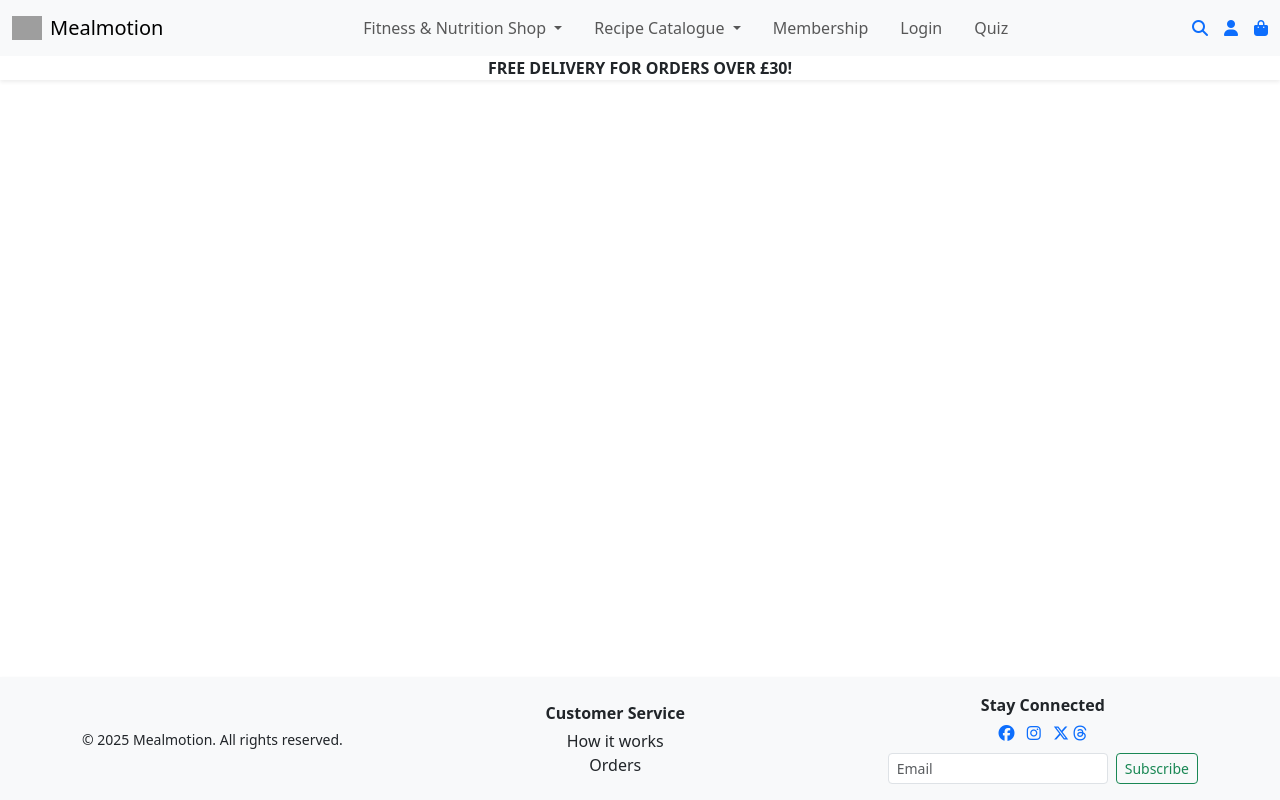
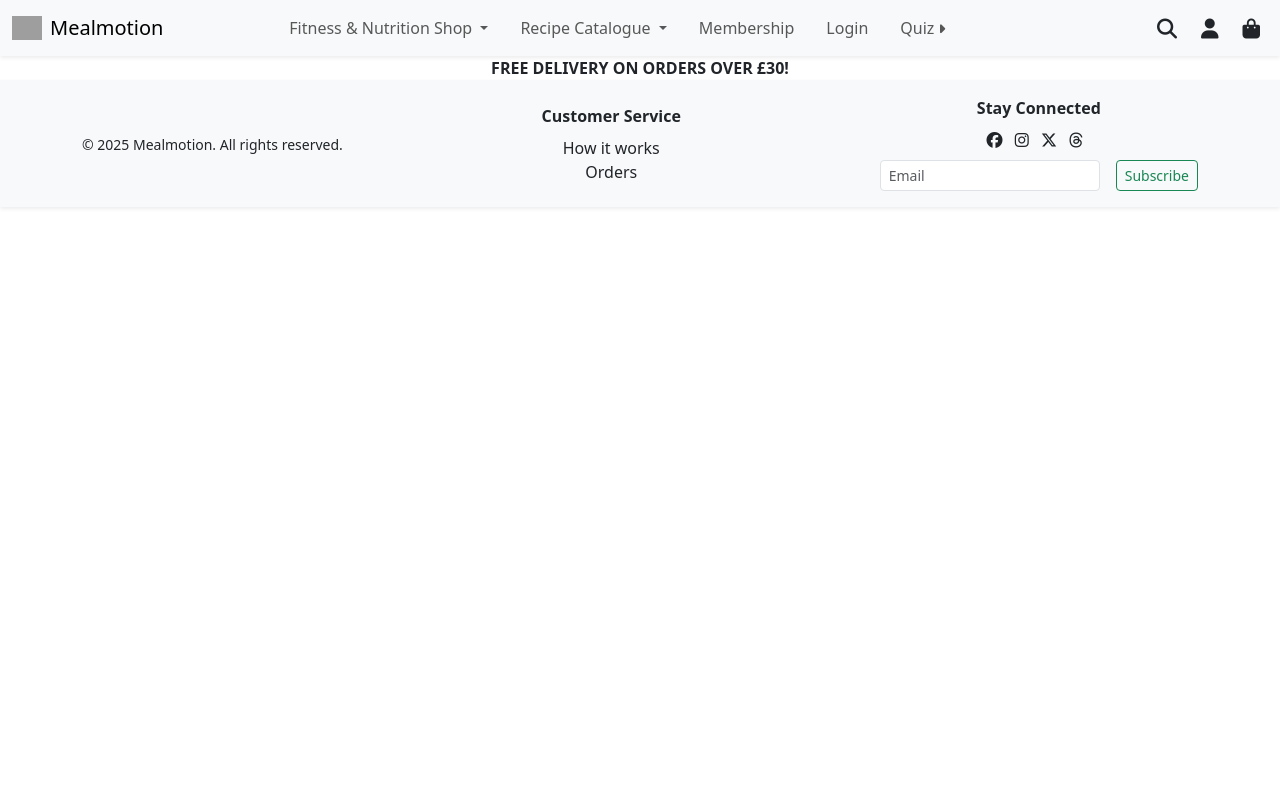
Before and after one commit to AugustinaGonja/mealmotion, a Django app: template templates/base.html in a window 1280 px wide. Run offline with Django 5.2, Linux system fonts and the light colour scheme; the template is opened without the code that fills it, so the values that code supplies are empty; some libraries are stand-ins or nearby versions; grey boxes are pictures that could not be loaded.

Commit message:
Added footer.html & corresponding tag to base.

```diff
--- a/mealmotion/settings.py
+++ b/mealmotion/settings.py
@@ -145,6 +145,11 @@ USE_TZ = True
 # https://docs.djangoproject.com/en/5.2/howto/static-files/
 
 STATIC_URL = 'static/'
+STATICFILES_DIRS = (os.path.join(BASE_DIR, 'static'),)
+
+MEDIA_URL = '/media/'
+MEDIA_ROOT = os.path.join(BASE_DIR, 'media')
+
 
 # Default primary key field type
 # https://docs.djangoproject.com/en/5.2/ref/settings/#default-auto-field
--- a/mealmotion/urls.py
+++ b/mealmotion/urls.py
@@ -16,9 +16,11 @@ Including another URLconf
 """
 from django.contrib import admin
 from django.urls import path, include
+from django.conf import settings
+from django.conf.urls.static import static
 
 urlpatterns = [
     path('admin/', admin.site.urls),
     path('accounts/', include('allauth.urls')),
     path('', include('home.urls')),
-]
+]+ static(settings.MEDIA_URL, document_root=settings.MEDIA_ROOT)
--- a/templates/base.html
+++ b/templates/base.html
@@ -7,51 +7,27 @@
   <meta charset="utf-8">
   <meta name="viewport" content="width=device-width, initial-scale=1">
   <title>Mealmotion</title>
+  <!-- Bootstrap CSS -->
   <link href="https://cdn.jsdelivr.net/npm/bootstrap@5.3.8/dist/css/bootstrap.min.css" rel="stylesheet"
     integrity="sha384-sRIl4kxILFvY47J16cr9ZwB07vP4J8+LH7qKQnuqkuIAvNWLzeN8tE5YBujZqJLB" crossorigin="anonymous">
-  <link rel="stylesheet" href="base.css">
+  <!-- Custom Styles -->
+  <link rel="stylesheet" href="{% static 'css/base.css' %}">
   <!-- FontAwesome -->
   <script src="https://kit.fontawesome.com/7e94103858.js" crossorigin="anonymous"></script>
 </head>
 
 <body>
   <!-- Navigation -->
-  {% include 'navbar.html' %}
-  <div class="container-fluid mt-5 pt-2 text-center shadow-sm ">
-    <strong class="text-uppercase">Free Delivery For Orders Over £30!</strong>
+  {% include 'includes/navbar.html' %}
+  <div id="nav-banner" class="container-fluid mt-5 pt-2 text-center shadow-sm">
+    <strong class="text-uppercase">Free Delivery On Orders Over £30!</strong>
   </div>
   <!-- Main Content -->
   {% block content %}
   {% endblock %}
   <!-- Footer -->
-  <footer class="navbar fixed-bottom bg-body-tertiary shadow-sm py-3">
-    <div
-      class="container d-flex flex-column flex-md-row justify-content-between align-items-center text-center text-md-start gap-3">
-      <div>
-        <small>© 2025 Mealmotion. All rights reserved.</small>
-      </div>
-      <div class="text-center">
-        <strong class="d-block mb-1">Customer Service</strong>
-        <ul class="list-unstyled mb-0">
-          <li><a href="#" class="text-reset text-decoration-none">How it works</a></li>
-          <li><a href="#" class="text-reset text-decoration-none">Orders</a></li>
-        </ul>
-      </div>
-      <div class="text-center">
-        <strong class="d-block mb-1">Stay Connected</strong>
-        <div class="mb-2">
-          <a href="https://en-gb.facebook.com/"><i class="fa-brands fa-facebook me-2"></i></a>
-          <a href="https://www.instagram.com/"><i class="fa-brands fa-instagram me-2"></i></a>
-          <a href="https://x.com/"><i class="fa-brands fa-x-twitter"></i></a>
-          <a href="https://www.threads.com/"><i class="fa-brands fa-threads"></i></a>
-        </div>
-        <form class="d-flex justify-content-center justify-content-md-end">
-          <input class="form-control form-control-sm me-2" type="email" placeholder="Email" aria-label="Email">
-          <button class="btn btn-outline-success btn-sm" type="submit">Subscribe</button>
-        </form>
-      </div>
-    </div>
-  </footer>
+  {% include 'includes/footer.html' %}
+  <!-- Bootstrap JS -->
   <script src="https://cdn.jsdelivr.net/npm/bootstrap@5.3.8/dist/js/bootstrap.bundle.min.js"
     integrity="sha384-FKyoEForCGlyvwx9Hj09JcYn3nv7wiPVlz7YYwJrWVcXK/BmnVDxM+D2scQbITxI"
     crossorigin="anonymous"></script>
--- /dev/null
+++ b/templates/includes/footer.html
@@ -0,0 +1,31 @@
+<footer class="bg-body-tertiary shadow-sm py-3 mt-auto custom-footer">
+    <div class="container d-flex flex-column flex-md-row justify-content-between align-items-center text-center text-md-start gap-3">
+      <!-- Copyright -->
+      <div>
+        <small>&copy 2025 Mealmotion. All rights reserved.</small>
+      </div>
+      <!-- Customer service -->
+      <div class="text-center">
+        <strong class="d-block mb-2 f-text">Customer Service</strong>
+        <ul class="list-unstyled mb-0">
+          <li><a href="#" class="text-reset text-decoration-none">How it works</a></li>
+          <li><a href="#" class="text-reset text-decoration-none">Orders</a></li>
+        </ul>
+      </div>
+      <!-- Contact -->
+      <div class="text-center">
+        <strong class="d-block mb-2 f-text">Stay Connected</strong>
+        <div class="mb-2">
+          <a href="https://en-gb.facebook.com/" class="text-reset me-2"><i class="fa-brands fa-facebook"></i></a>
+          <a href="https://www.instagram.com/" class="text-reset me-2"><i class="fa-brands fa-instagram"></i></a>
+          <a href="https://x.com/" class="text-reset me-2"><i class="fa-brands fa-x-twitter"></i></a>
+          <a href="https://www.threads.com/" class="text-reset me-2"><i class="fa-brands fa-threads"></i></a>
+        </div>
+        <!-- Subscription Form -->
+        <form class="d-flex flex-column flex-sm-row justify-content-center justify-content-md-end gap-2">
+          <input class="form-control form-control-sm me-2" type="email" placeholder="Email" aria-label="Email">
+          <button class="btn btn-outline-success btn-sm" type="submit">Subscribe</button>
+        </form>
+      </div>
+    </div>
+</footer>
--- /dev/null
+++ b/templates/includes/navbar.html
@@ -0,0 +1,70 @@
+<nav class="navbar fixed-top navbar-expand-lg bg-body-tertiary shadow-sm custom-nav">
+  <div class="container-fluid">
+    <!-- Logo -->
+    <a class="navbar-brand d-flex align-items-center" href="#">
+      <img src="..." alt="Logo" width="30" height="24" class="me-2 d-inline-block align-text-top">
+      Mealmotion
+    </a>
+
+    <!-- Toggler for mobile -->
+    <button class="navbar-toggler ms-auto" type="button" data-bs-toggle="collapse"
+      data-bs-target="#navbarSupportedContent" aria-controls="navbarSupportedContent" aria-expanded="false"
+      aria-label="Toggle navigation">
+      <span class="navbar-toggler-icon"></span>
+    </button>
+
+    <!-- Collapsible Content -->
+    <div class="collapse navbar-collapse" id="navbarSupportedContent">
+      <ul class="navbar-nav mx-auto mb-2 mb-lg-0 gap-2 gap-lg-3 text-center align-items-center">
+        <!-- Dropdown 1 -->
+        <li class="nav-item dropdown">
+          <a class="nav-link dropdown-toggle" href="#" id="shopDropdown" role="button" data-bs-toggle="dropdown"
+            aria-expanded="false">
+            Fitness & Nutrition Shop
+          </a>
+          <ul class="dropdown-menu" aria-labelledby="shopDropdown">
+            <li><a class="dropdown-item" href="#">All Products</a></li>
+            <li>
+              <hr class="dropdown-divider">
+            </li>
+            <li><a class="dropdown-item" href="#">Category 1</a></li>
+            <li><a class="dropdown-item" href="#">Category 2</a></li>
+            <li><a class="dropdown-item" href="#">Category 3</a></li>
+            <li><a class="dropdown-item" href="#">Category 4</a></li>
+          </ul>
+        </li>
+
+        <!-- Dropdown 2 -->
+        <li class="nav-item dropdown">
+          <a class="nav-link dropdown-toggle" href="#" id="recipeDropdown" role="button" data-bs-toggle="dropdown"
+            aria-expanded="false">
+            Recipe Catalogue
+          </a>
+          <ul class="dropdown-menu" aria-labelledby="recipeDropdown">
+            <li><a class="dropdown-item" href="#">All Recipes</a></li>
+            <li>
+              <hr class="dropdown-divider">
+            </li>
+            <li><a class="dropdown-item" href="#">Category 1</a></li>
+            <li><a class="dropdown-item" href="#">Category 2</a></li>
+            <li><a class="dropdown-item" href="#">Category 3</a></li>
+          </ul>
+        </li>
+
+        <!-- Regular Links -->
+        <li class="nav-item"><a class="nav-link" href="#">Membership</a></li>
+        <li class="nav-item"><a class="nav-link" href="#">Login</a></li>
+        <li class="nav-item"><a class="nav-link  d-flex align-items-center" href="#">
+            Quiz<i class="fa-solid fa-caret-right fa-sm ps-1"></i>
+          </a></li>
+      </ul>
+
+      <!-- Nav Icons -->
+      <div class="d-none d-lg-flex ms-auto align-items-center gap-3">
+        <a href="" class="text-reset me-2"><i class="fa-solid fa-magnifying-glass fa-lg"></i></a>
+        <a href="" class="text-reset me-2"><i class="fa-solid fa-user fa-lg"></i></a>
+        <a href="" class="text-reset me-2"><i class="fa-solid fa-bag-shopping fa-lg"></i></a>
+      </div>
+    </div>
+  </div>
+</nav>
--- a/templates/navbar.html
+++ /dev/null
@@ -1,65 +0,0 @@
-<nav class="navbar fixed-top navbar-expand-lg bg-body-tertiary">
-    <div class="container-fluid">
-      <!-- Logo -->
-      <a class="navbar-brand d-flex align-items-center" href="#">
-        <img src="..." alt="Logo" width="30" height="24"class="me-2 d-inline-block align-text-top">
-        Mealmotion
-      </a>
-
-      <button class="navbar-toggler" type="button" data-bs-toggle="collapse" data-bs-target="#navbarSupportedContent"
-        aria-controls="navbarSupportedContent" aria-expanded="false" aria-label="Toggle navigation">
-        <span class="navbar-toggler-icon"></span>
-      </button>
-
-      <!-- Collapsible Content -->
-      <div class="collapse navbar-collapse" id="navbarSupportedContent">
-        <ul class="navbar-nav mx-auto mb-2 mb-lg-0 gap-3 text-center">
-          <!-- Dropdown 1 -->
-          <li class="nav-item dropdown">
-            <a class="nav-link dropdown-toggle" href="#" id="shopDropdown" role="button" data-bs-toggle="dropdown"
-              aria-expanded="false">
-              Fitness & Nutrition Shop
-            </a>
-            <ul class="dropdown-menu" aria-labelledby="shopDropdown">
-              <li><a class="dropdown-item" href="#">All Products</a></li>
-              <li>
-                <hr class="dropdown-divider">
-              </li>
-              <li><a class="dropdown-item" href="#">Category 1</a></li>
-              <li><a class="dropdown-item" href="#">Category 2</a></li>
-              <li><a class="dropdown-item" href="#">Category 3</a></li>
-              <li><a class="dropdown-item" href="#">Category 4</a></li>
-            </ul>
-          </li>
-
-          <!-- Dropdown 2 -->
-          <li class="nav-item dropdown">
-            <a class="nav-link dropdown-toggle" href="#" id="recipeDropdown" role="button" data-bs-toggle="dropdown"
-              aria-expanded="false">
-              Recipe Catalogue
-            </a>
-            <ul class="dropdown-menu" aria-labelledby="recipeDropdown">
-              <li><a class="dropdown-item" href="#">All Recipes</a></li>
-              <li>
-                <hr class="dropdown-divider">
-              </li>
-              <li><a class="dropdown-item" href="#">Category 1</a></li>
-              <li><a class="dropdown-item" href="#">Category 2</a></li>
-              <li><a class="dropdown-item" href="#">Category 3</a></li>
-            </ul>
-          </li>
-
-          <!-- Regular Links -->
-          <li class="nav-item"><a class="nav-link" href="#">Membership</a></li>
-          <li class="nav-item"><a class="nav-link" href="#">Login</a></li>
-          <li class="nav-item"><a class="nav-link" href="#">Quiz</a></li>
-        </ul>
-
-        <div class="d-flex align-items-center gap-3">
-          <a href=""><i class="fa-solid fa-magnifying-glass"></i></a>
-          <a href=""><i class="fa-solid fa-user"></i></a>
-          <a href=""><i class="fa-solid fa-bag-shopping"></i></a>
-        </div>
-      </div>
-    </div>
-</nav>
```
Also changed, not shown: home/templates/home/index.html (+7 -5 lines).
